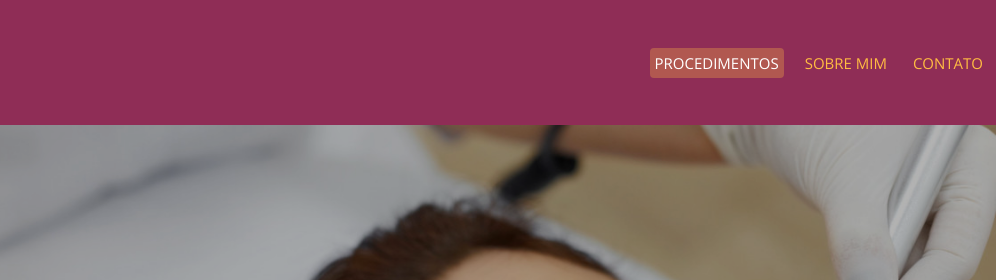
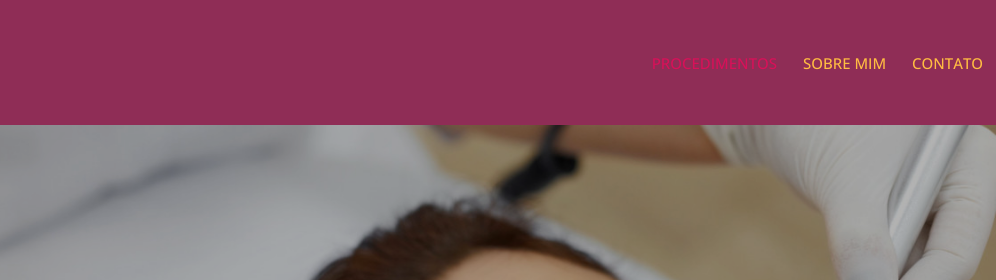
Before and after one commit to vandesonsantos/dra-suely, a plain HTML site: page index.html in a window 1280 px wide. In both pictures the pointer is over the link "PROCEDIMENTOS". Shown: the top 280 px of the page, 284-1280 px from the left. Drawn offline with nearby package versions, Linux system fonts and the light colour scheme; a web font is replaced by a local one.

Commit message:
alteração na no hover do menu

```diff
--- a/src/css/style.css
+++ b/src/css/style.css
@@ -34,15 +34,13 @@
     font-family: 'Open Sans', sans-serif;
     text-transform: uppercase;
     font-size: 15px;
-    font-weight: 100;
+    font-weight: 500;
     padding: 5px;
     transition: 0.4s all ease-in-out
 }
 
 .cabecalho .navegacao .menu .item a:hover{
-    background-color: #ffbd424d;
-    color: #ffffffff;
-    border-radius: 4px;
+    color: #D81159;
 }
 
 @media(max-width: 650px){
```
